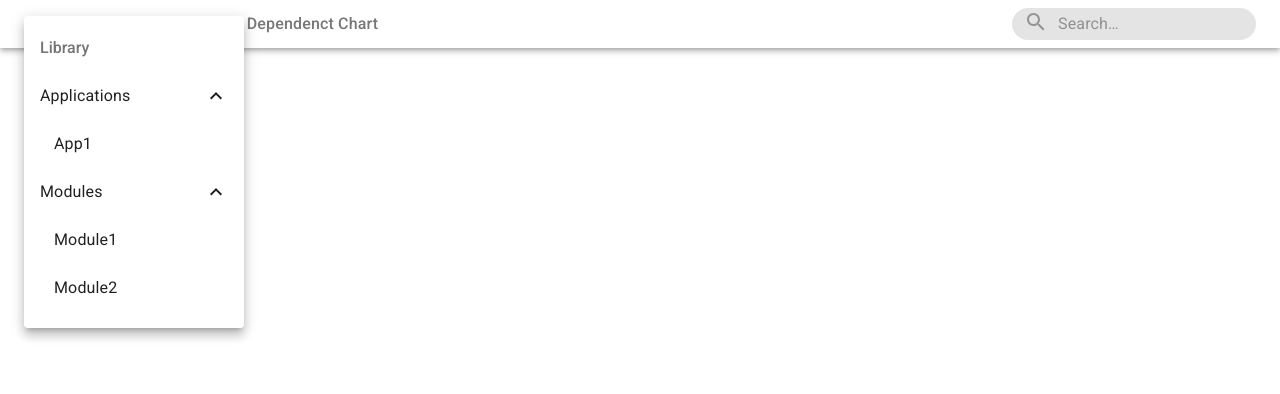
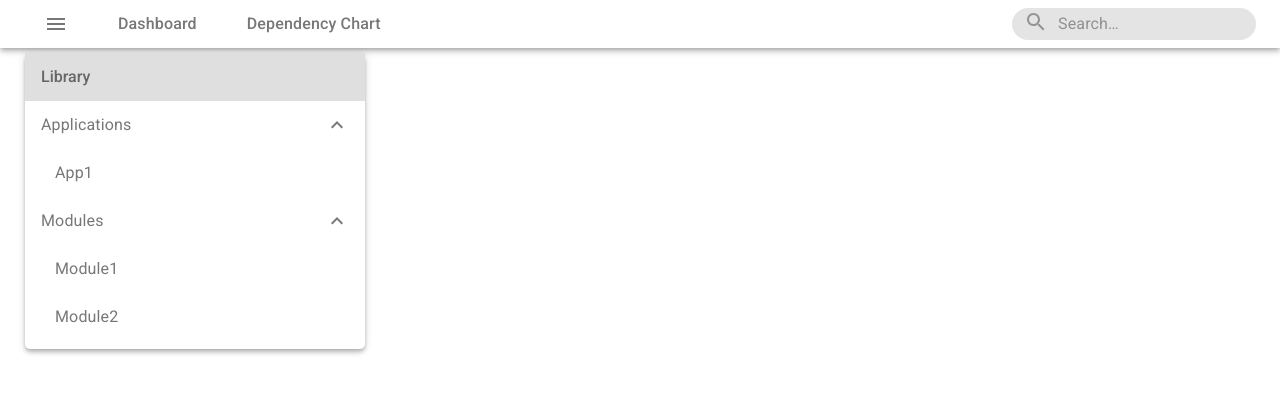
Before and after one commit to oslabs-beta/atriom-dashboard, a React app: page / in a window 1280 px wide. Both pictures are taken after a click on the button "dropMenu". Shown: the top 394 px of the page. Built offline with nearby package versions, Linux system fonts and the light colour scheme.

Commit message:
Added Drop Menu with Grow animation

```diff
--- /dev/null
+++ b/src/components/AppListCollapse.js
@@ -0,0 +1,33 @@
+import React from 'react';
+import List from '@material-ui/core/List';
+import ListItem from '@material-ui/core/ListItem';
+import ListItemText from '@material-ui/core/ListItemText';
+import Collapse from '@material-ui/core/Collapse';
+import ExpandLess from '@material-ui/icons/ExpandLess';
+import ExpandMore from '@material-ui/icons/ExpandMore';
+
+const AppListCollapse = () => {
+  const [open, setOpen] = React.useState(true);
+
+  const handleClick = () => {
+    setOpen(!open);
+  };
+
+  return (
+    <div className="ListCollapse">
+      <ListItem button onClick={handleClick}>
+        <ListItemText primary="Applications" className="category"/>
+        {open ? <ExpandLess /> : <ExpandMore />}
+      </ListItem>
+      <Collapse in={open} timeout="auto" unmountOnExit>
+        <List component="div" disablePadding>
+          <ListItem button className="MenuContentButton">
+            <ListItemText primary="App1" className="listItem"/>
+          </ListItem>
+        </List>
+      </Collapse>
+    </div>
+  )
+}
+
+export default AppListCollapse;
--- a/src/components/DropMenu.js
+++ b/src/components/DropMenu.js
@@ -5,33 +5,80 @@ import MenuIcon from '@material-ui/icons/Menu';
 import Menu from '@material-ui/core/Menu';
 import MenuItem from '@material-ui/core/MenuItem';
 import MenuContents from './MenuContents'
+import Popper from '@material-ui/core/Popper';
+import Fade from '@material-ui/core/Fade';
+import Paper from '@material-ui/core/Paper';
+import Typography from '@material-ui/core/Typography';
+import Grow from '@material-ui/core/Grow';
+import ClickAwayListener from '@material-ui/core/ClickAwayListener';
+
 
 export default function DropMenu() {
   const [anchorEl, setAnchorEl] = React.useState(null);
+  const [open, setOpen] = React.useState(false);
+
 
   const handleClick = (event) => {
     // console.log(event.currentTarget.parentElement.parentElement)
-    setAnchorEl(event.currentTarget);
+    // setAnchorEl(event.currentTarget);
+    setAnchorEl(anchorEl ? null : event.currentTarget.parentElement.parentElement);
+    setOpen((prev) => !prev)
   };
 
+  // const open = Boolean(anchorEl);
+
   const handleClose = () => {
-    setAnchorEl(null);
+    // setAnchorEl(null);
+    setOpen(false);
   };
+
+  // return (
+  //   <div>
+  //     <IconButton edge="start" className="menuButton" color="inherit" aria-label="dropMenu" onClick={handleClick}>
+  //       <MenuIcon className="menuIcon"/>
+  //     </IconButton>
+  //     <Menu
+  //       id="drop-menu-container"
+  //       anchorEl={anchorEl}
+  //       keepMounted
+  //       open={Boolean(anchorEl)}
+  //       onClose={handleClose}
+  //     >
+  //       <MenuContents />
+  //     </Menu>
+  //   </div>
+  // );
 
   return (
     <div>
+    {/* <ClickAwayListener onClickAway={handleClose}> */}
       <IconButton edge="start" className="menuButton" color="inherit" aria-label="dropMenu" onClick={handleClick}>
         <MenuIcon className="menuIcon"/>
       </IconButton>
-      <Menu
-        id="simple-menu"
+      <Popper
+        id="drop-menu-container"
+        open={open}
         anchorEl={anchorEl}
-        keepMounted
-        open={Boolean(anchorEl)}
-        onClose={handleClose}
-      >
-        <MenuContents />
-      </Menu>
+        placement='bottom-start'
+        transition
+        >
+        {/* {({ TransitionProps }) => (
+          <Fade {...TransitionProps} in={open}>
+            <MenuContents />
+          </Fade>
+        )} */}
+        <Grow
+          in={open}
+          style={{ transformOrigin: '0 0 0' }}
+          timeout={ 600 }
+          className="grow-transition"
+          >
+            <div>
+              <MenuContents />
+            </div>
+        </Grow>
+      </Popper>
+    {/* </ClickAwayListener> */}
     </div>
-  );
+  )
 }
--- a/src/components/MenuContents.js
+++ b/src/components/MenuContents.js
@@ -3,15 +3,12 @@ import React from 'react';
 import ListSubheader from '@material-ui/core/ListSubheader';
 import List from '@material-ui/core/List';
 import ListItem from '@material-ui/core/ListItem';
-import ListItemIcon from '@material-ui/core/ListItemIcon';
 import ListItemText from '@material-ui/core/ListItemText';
 import Collapse from '@material-ui/core/Collapse';
-import InboxIcon from '@material-ui/icons/MoveToInbox';
-import DraftsIcon from '@material-ui/icons/Drafts';
-import SendIcon from '@material-ui/icons/Send';
 import ExpandLess from '@material-ui/icons/ExpandLess';
 import ExpandMore from '@material-ui/icons/ExpandMore';
-import StarBorder from '@material-ui/icons/StarBorder';
+import AppListCollapse from './AppListCollapse'
+import ModuleListCollapse from './ModuleListCollapse'
 
 
 const MenuContents = () => {
@@ -27,39 +24,64 @@ const MenuContents = () => {
         component="nav"
         aria-labelledby="nested-list-subheader"
         subheader={
-          <ListSubheader component="div" id="nested-list-subheader">
+          <ListSubheader component="div" id="drop-menu-subheader">
             Library
           </ListSubheader>
         }
       >
-        <ListItem button onClick={handleClick}>
-          <ListItemText primary="Applications" />
-          {open ? <ExpandLess /> : <ExpandMore />}
-        </ListItem>
-          <Collapse in={open} timeout="auto" unmountOnExit>
-            <List component="div" disablePadding>
-              <ListItem button className="MenuContentButton">
-                <ListItemText primary="App1" className="listItem"/>
-              </ListItem>
-            </List>
-          </Collapse>
-        <ListItem button onClick={handleClick}>
-          <ListItemText primary="Modules" />
-          {open ? <ExpandLess /> : <ExpandMore />}
-        </ListItem>
-          <Collapse in={open} timeout="auto" unmountOnExit>
-            <List component="div" disablePadding>
-              <ListItem button className="MenuContentButton">
-                <ListItemText primary="Module1" className="listItem"/>
-              </ListItem>
-              <ListItem button className="MenuContentButton">
-                <ListItemText primary="Module2" className="listItem"/>
-              </ListItem>
-            </List>
-          </Collapse>
+        <AppListCollapse />
+        <ModuleListCollapse />
       </List>
     </div>
   );
 }
 
+// const MenuContents = () => {
+//   const [open, setOpen] = React.useState(true);
+
+//   const handleClick = () => {
+//     setOpen(!open);
+//   };
+
+//   return (
+//     <div className="MenuContents">
+//       <List
+//         component="nav"
+//         aria-labelledby="nested-list-subheader"
+//         subheader={
+//           <ListSubheader component="div" id="nested-list-subheader">
+//             Library
+//           </ListSubheader>
+//         }
+//       >
+//         <ListItem button onClick={handleClick}>
+//           <ListItemText primary="Applications" />
+//           {open ? <ExpandLess /> : <ExpandMore />}
+//         </ListItem>
+//           <Collapse in={open} timeout="auto" unmountOnExit>
+//             <List component="div" disablePadding>
+//               <ListItem button className="MenuContentButton">
+//                 <ListItemText primary="App1" className="listItem"/>
+//               </ListItem>
+//             </List>
+//           </Collapse>
+//         <ListItem button onClick={handleClick}>
+//           <ListItemText primary="Modules" />
+//           {open ? <ExpandLess /> : <ExpandMore />}
+//         </ListItem>
+//           <Collapse in={open} timeout="auto" unmountOnExit>
+//             <List component="div" disablePadding>
+//               <ListItem button className="MenuContentButton">
+//                 <ListItemText primary="Module1" className="listItem"/>
+//               </ListItem>
+//               <ListItem button className="MenuContentButton">
+//                 <ListItemText primary="Module2" className="listItem"/>
+//               </ListItem>
+//             </List>
+//           </Collapse>
+//       </List>
+//     </div>
+//   );
+// }
+
 export default MenuContents;
--- /dev/null
+++ b/src/components/ModuleListCollapse.js
@@ -0,0 +1,36 @@
+import React from 'react';
+import List from '@material-ui/core/List';
+import ListItem from '@material-ui/core/ListItem';
+import ListItemText from '@material-ui/core/ListItemText';
+import Collapse from '@material-ui/core/Collapse';
+import ExpandLess from '@material-ui/icons/ExpandLess';
+import ExpandMore from '@material-ui/icons/ExpandMore';
+
+const ModuleListCollapse = () => {
+  const [open, setOpen] = React.useState(true);
+
+  const handleClick = () => {
+    setOpen(!open);
+  };
+
+  return (
+    <div className="ListCollapse">
+      <ListItem button onClick={handleClick}>
+        <ListItemText primary="Modules" className="category"/>
+        {open ? <ExpandLess /> : <ExpandMore />}
+      </ListItem>
+      <Collapse in={open} timeout="auto" unmountOnExit>
+        <List component="div" disablePadding>
+          <ListItem button className="MenuContentButton">
+            <ListItemText primary="Module1" className="listItem"/>
+          </ListItem>
+          <ListItem button className="MenuContentButton">
+            <ListItemText primary="Module2" className="listItem"/>
+          </ListItem>
+        </List>
+      </Collapse>
+    </div>
+  )
+}
+
+export default ModuleListCollapse;
--- a/src/components/NavBar.js
+++ b/src/components/NavBar.js
@@ -10,6 +10,22 @@ import DropMenu from './DropMenu'
 
 
 const NavBar = () => {
+  return (
+    <div className="NavBar">
+      <AppBar position="static" color="inherit">
+        <Toolbar variant="dense">
+          <DropMenu id="drop-menu"/>
+          <Typography className="navLinks">
+            <a href="/">Dashboard</a>
+          </Typography>
+          <Typography className="navLinks" noWrap>
+            <a href="/">Dependency Chart</a>
+          </Typography>
+          <Search />
+        </Toolbar>
+      </AppBar>
+    </div>
+  );
   // return (
   //   <div className="NavBar">
   //     <ul>
@@ -25,22 +41,6 @@ const NavBar = () => {
   //     </ul>
   //   </div>
   // )
-  return (
-    <div className="NavBar">
-      <AppBar position="static" color="inherit">
-        <Toolbar variant="dense">
-          <DropMenu />
-          <Typography className="navLinks">
-            <a href="/">Dashboard</a>
-          </Typography>
-          <Typography className="navLinks" noWrap>
-            <a href="/">Dependenct Chart</a>
-          </Typography>
-          <Search />
-        </Toolbar>
-      </AppBar>
-    </div>
-  );
 }
 
 export default NavBar;
--- a/src/styles/MenuContents.scss
+++ b/src/styles/MenuContents.scss
@@ -1,11 +1,36 @@
+$font-standard: rgb(119, 119, 119);
+$font-hover: rgb(53, 53, 53);
+
 .MenuContents {
-  width: 220px;
+  width: 340px;
+  // height: 200px;
+  color: $font-standard;
+  box-shadow: 0px 2px 4px -1px rgb(0 0 0 / 20%), 0px 4px 5px 0px rgb(0 0 0 / 14%), 0px 1px 10px 0px rgb(0 0 0 / 12%);
+  margin: 5px 20px;
+  border-radius: 5px;
 }
 
-#nested-list-subheader {
+.MenuContentButton:hover {
+  color: $font-hover;
+}
+
+.category:hover {
+  color: $font-hover;
+}
+
+#drop-menu-subheader {
   font-size: 16px;
+  background-color: rgb(223, 223, 223);
 }
 
 .listItem {
   padding-left: 14px;
 }
+
+// #drop-menu-container ul{
+//   padding-top: 0px;
+// }
+
+.grow-transition {
+  // transition: 400;
+}
--- a/src/styles/NavBar.scss
+++ b/src/styles/NavBar.scss
@@ -5,19 +5,10 @@ body {
   margin: 0;
 }
 
-.NavBar {
-  display: flex;
-  // font-family: 'Roboto', sans-serif;
-  // ul {
-  //   li {
-  //     list-style: none;
-  //     display: inline-flex;
-  //     padding-right: 30px;
-  //   }
-  // }
-  flex-grow: 1;
-  background-color: black;
-}
+// .NavBar {
+//   display: flex;
+//   font-family: 'Roboto', sans-serif;
+// }
 
 .menuIcon {
   color: $font-standard;
```
